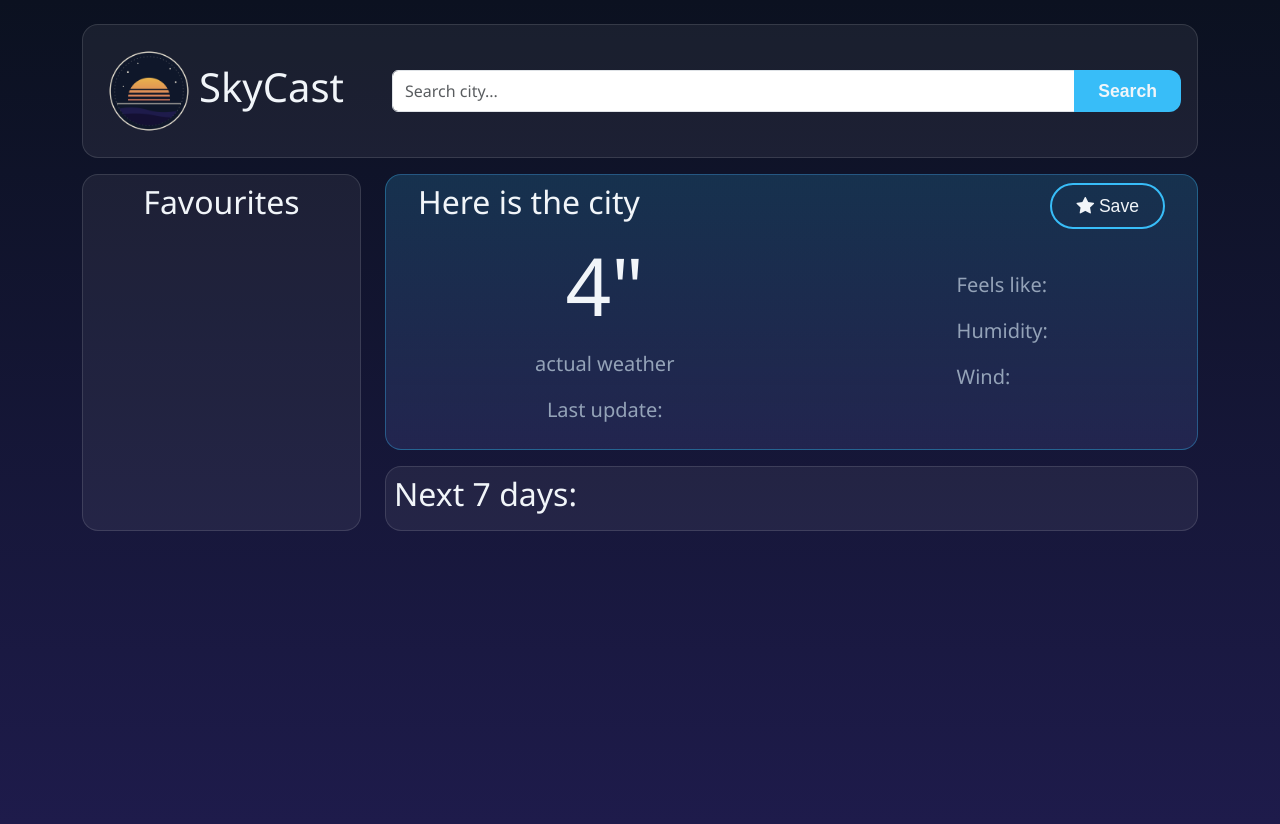
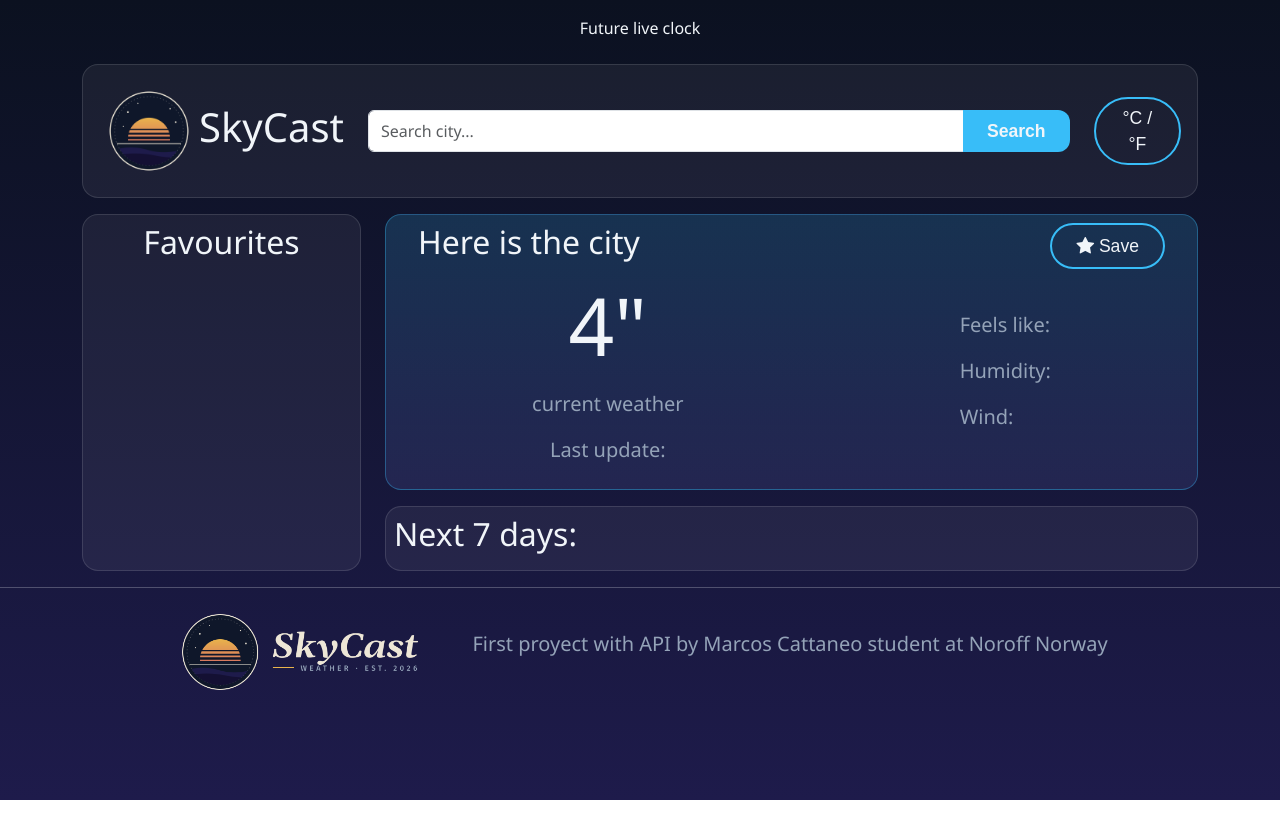
Before and after one commit to Brock808/skycast-weather-dashboard, a plain HTML site: page Web Apliccation/index.html in a window 1280 px wide. After the commit the page ends 800 px from the top, so only its background shows below. Drawn offline with nearby package versions, Linux system fonts and the light colour scheme; no server answers.

Commit message:
feat: changing IDs for future JS, add paragraph for future live clock, and adding footer

```diff
--- a/Web Apliccation/css/style.css
+++ b/Web Apliccation/css/style.css
@@ -110,3 +110,8 @@ body {
   border: 1px solid rgba(56, 189, 248, 0.35);
   border-radius: 16px;
 }
+
+/* Footer */
+.largeIcon {
+  width: 300px;
+}
--- a/Web Apliccation/index.html
+++ b/Web Apliccation/index.html
@@ -24,6 +24,7 @@
 
   <body>
     <header>
+      <p class="d-flex justify-content-center pt-3">Future live clock</p>
       <div class="container">
         <div
           id="hudSkyCast"
@@ -35,14 +36,17 @@
             class="iconSmall"
           />
           <h1>SkyCast</h1>
-          <div class="input-group ps-5">
+          <form class="input-group px-4" style="max-width: 900px">
             <input
               type="search"
               class="form-control"
               placeholder="Search city..."
             />
             <button id="btnSearch" class="searchButton btn">Search</button>
-          </div>
+          </form>
+          <button id="btnChangeGrades" class="btn positiveButton">
+            °C / °F
+          </button>
         </div>
       </div>
     </header>
@@ -60,7 +64,7 @@
             <!-- Actual position -->
             <section class="mainCard p-2">
               <div class="d-flex justify-content-between px-4">
-                <h2>Here is the city</h2>
+                <h2 id="updateCity">Here is the city</h2>
                 <button class="btn positiveButton">
                   <i class="bi bi-star-fill"></i> Save
                 </button>
@@ -69,8 +73,10 @@
                 class="d-flex pt-2 justify-content-around align-items-center"
               >
                 <div class="text-center">
-                  <p id="actualDay" class="display-1 mx-auto">4"</p>
-                  <p id="actualWether" class="secondaryText">actual weather</p>
+                  <p id="currentWetherNumber" class="display-1 mx-auto">4"</p>
+                  <p id="currentWetherText" class="secondaryText">
+                    current weather
+                  </p>
                   <p class="secondaryText">
                     Last update:<span id="lastUpdate"></span>
                   </p>
@@ -90,13 +96,24 @@
             <!-- Next 7 days -->
             <section class="card p-2">
               <h2>Next 7 days:</h2>
+              <div id="nextDaysRow" class="row"></div>
             </section>
           </div>
         </div>
       </div>
     </main>
     <footer>
-      <!-- place footer here -->
+      <hr />
+      <div class="container d-flex justify-content-center align-items-center">
+        <img
+          class="largeIcon"
+          src="logo/skycast-large-icon.png"
+          alt="footerIcon"
+        />
+        <p class="secondaryText">
+          First proyect with API by Marcos Cattaneo student at Noroff Norway
+        </p>
+      </div>
     </footer>
     <!-- Bootstrap JavaScript Bundle (includes Popper) -->
     <script
```
